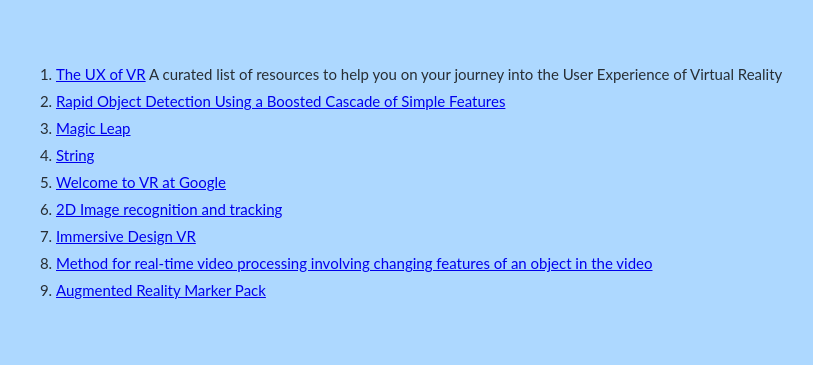
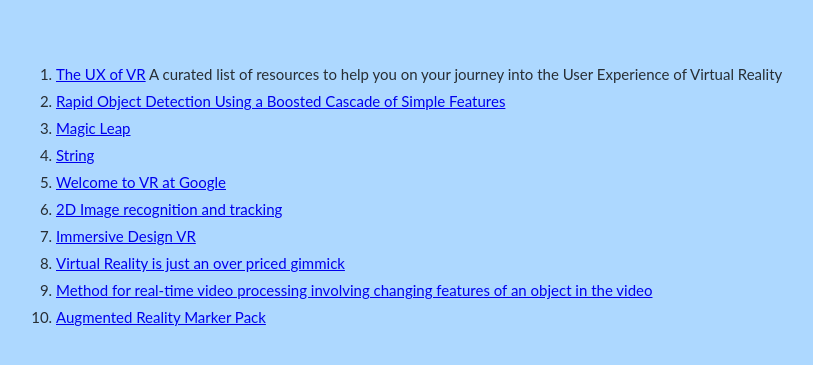
Before and after one commit to sawthinkar/sawthinkar.github.io, a Jekyll site: the page parallax/home.html, which Jekyll copies as it is, in a window 1280 px wide and 900 px high, scrolled down 2415 px, cut to the strip 6-371 px from the top of the window. Shown: the whole strip, without its empty margins (64-877 px from the left). Built offline with Jekyll 4.4.1, drawn with Linux system fonts in a browser that asks for light colours.

Commit message:
Virtual Reality is just an over priced gimmick

```diff
--- a/parallax/home.html
+++ b/parallax/home.html
@@ -74,8 +74,8 @@
     <li><a href="https://developers.google.com/vr/
 ">Welcome to VR at Google</a></li>
     <li><a href="http://www.wikitude.com/">2D Image recognition and tracking </a></li>
-	<li><a href="https://backchannel.com/immersive-design-76499204d5f6#.rgmnc2mq4">Immersive Design VR</a></li>
-
+    <li><a href="https://backchannel.com/immersive-design-76499204d5f6#.rgmnc2mq4">Immersive Design VR</a></li>
+    <li><a href="http://www.forbes.com/sites/erikkain/2016/10/15/virtual-reality-is-just-an-over-priced-gimmick/#1dd8ee082e0a">Virtual Reality is just an over priced gimmick</a></li>
 <!--<li><object width="425" height="344">-->
 
 	<!--<param name="allowFullScreen" value="true"></param>-->
```
